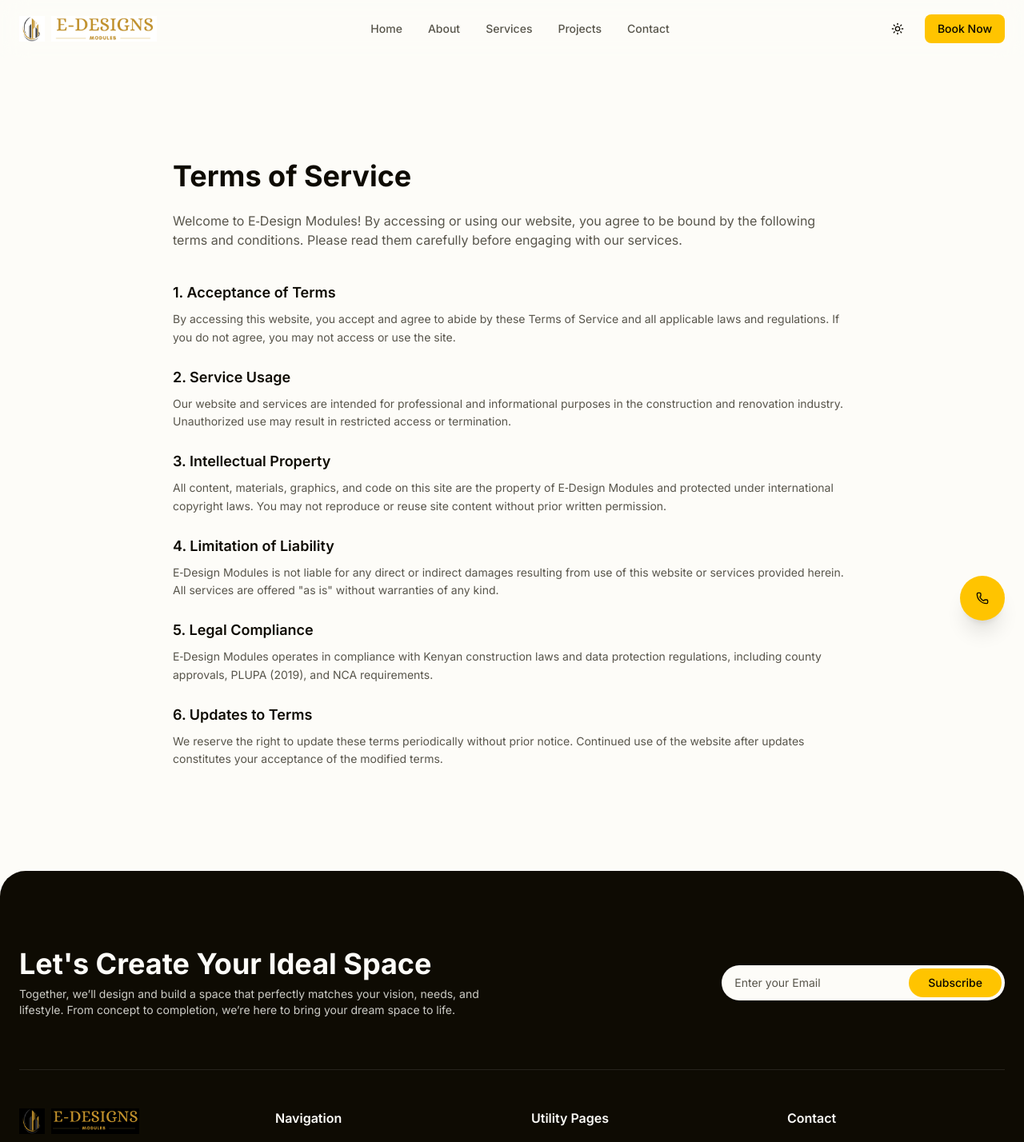
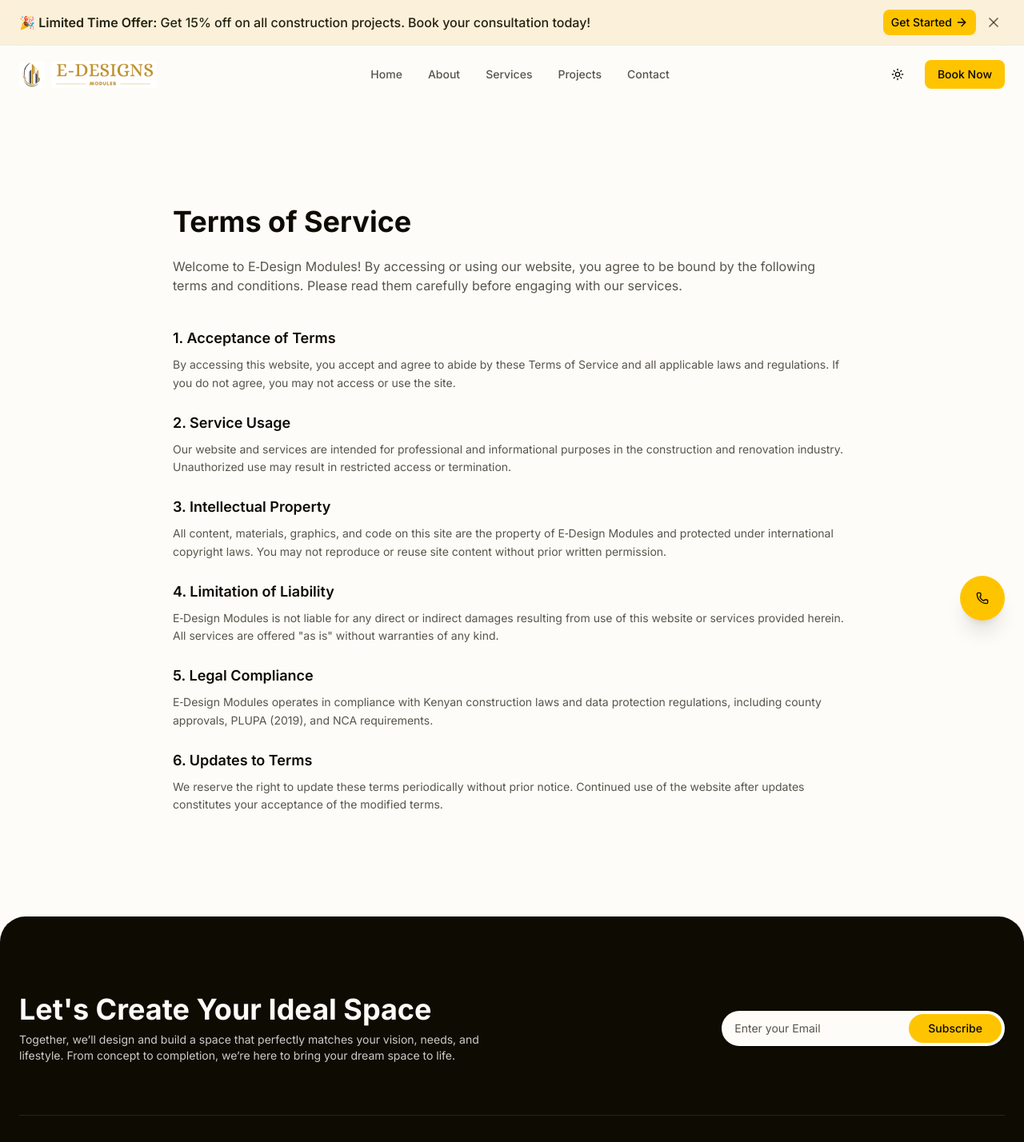
Before and after one commit to daveclinton/E-Modules, a Next.js app: page /terms in a window 1280 px wide. Shown: the top 1428 px of the page at 80% size. Built offline with nearby package versions, Linux system fonts and the light colour scheme.

Commit message:
feat: add email sending functionality

```diff
--- a/app/layout.tsx
+++ b/app/layout.tsx
@@ -5,11 +5,12 @@ import "./globals.css";
 import { Navbar } from "@/components/navbar";
 import Footer from "@/components/footer";
 import { FloatingContact } from "@/components/floating-contact";
+import { SalesBanner } from "@/components/sales-banner";
 
 const inter = Inter({ subsets: ["latin"] });
 
 export const metadata: Metadata = {
-  metadataBase: new URL("https://edesignmodules.co.ke"),
+  metadataBase: new URL("https://edesignmodules.com"),
   title: {
     default: "E‑Design Modules",
     template: "%s | E‑Design Modules",
@@ -17,7 +18,7 @@ export const metadata: Metadata = {
   description:
     "E‑Design Modules is a multidisciplinary construction and design company based in Kenya, providing integrated architectural, quantity surveying, and construction services. Trusted for accuracy, compliance, and reliable project delivery since 2010.",
   applicationName: "E‑Design Modules",
-  authors: [{ name: "E‑Design Modules", url: "https://edesignmodules.co.ke" }],
+  authors: [{ name: "E‑Design Modules", url: "https://edesignmodules.com" }],
   generator: "Next.js 15 + Shadcn UI",
   keywords: [
     "E‑Design Modules",
@@ -35,11 +36,11 @@ export const metadata: Metadata = {
     follow: true,
   },
   alternates: {
-    canonical: "https://edesignmodules.co.ke",
+    canonical: "https://edesignmodules.com",
   },
   openGraph: {
     type: "website",
-    url: "https://edesignmodules.co.ke",
+    url: "https://edesignmodules.com",
     title: "E‑Design Modules",
     description:
       "A multidisciplinary design and construction company offering architectural design, quantity surveying, and building solutions across Kenya.",
@@ -47,7 +48,7 @@ export const metadata: Metadata = {
     locale: "en_KE",
     images: [
       {
-        url: "https://edesignmodules.co.ke/og-image.jpg",
+        url: "https://edesignmodules.com/og-image.jpg",
         width: 1200,
         height: 630,
         alt: "E‑Design Modules | Designing with Purpose. Building to Standard.",
@@ -59,7 +60,7 @@ export const metadata: Metadata = {
     title: "E‑Design Modules",
     description:
       "Designing with Purpose. Building to Standard. Kenya’s trusted partner in integrated architectural design and construction.",
-    images: ["https://edesignmodules.co.ke/og-image.jpg"],
+    images: ["https://edesignmodules.com/og-image.png"],
     creator: "@edesignmodules",
   },
   icons: {
@@ -90,6 +91,7 @@ export default function RootLayout({
           enableSystem={false}
           disableTransitionOnChange={false}
         >
+            <SalesBanner />
             <Navbar />
             <main>{children}</main>
             <Footer />
--- a/components/footer/index.tsx
+++ b/components/footer/index.tsx
@@ -1,28 +1,85 @@
 "use client";
 
 import { Button } from "@/components/ui/button";
-import { Mail, Facebook, Instagram, Linkedin, Twitter } from "lucide-react";
+import { Mail, Facebook, Instagram, Linkedin, Twitter, CheckCircle2, AlertCircle, Loader2 } from "lucide-react";
 import Link from "next/link";
 import Image from "next/image";
 import { useTheme } from "next-themes";
 import { useEffect, useState, FormEvent } from "react";
+import clsx from "clsx";
 
 export default function Footer() {
   const { theme, resolvedTheme } = useTheme();
   const [mounted, setMounted] = useState(false);
   const [email, setEmail] = useState("");
+  const [emailError, setEmailError] = useState("");
+  const [isSubmitting, setIsSubmitting] = useState(false);
+  const [isSuccess, setIsSuccess] = useState(false);
+  const [touched, setTouched] = useState(false);
 
   // Avoid hydration mismatch
   useEffect(() => {
     setMounted(true);
   }, []);
 
-  const handleSubscribe = (e: FormEvent) => {
+  const validateEmail = (emailValue: string): string => {
+    if (!emailValue.trim()) {
+      return "Email is required";
+    }
+    const emailRegex = /^[^\s@]+@[^\s@]+\.[^\s@]+$/;
+    if (!emailRegex.test(emailValue)) {
+      return "Please enter a valid email address";
+    }
+    return "";
+  };
+
+  const handleEmailChange = (e: React.ChangeEvent<HTMLInputElement>) => {
+    const value = e.target.value;
+    setEmail(value);
+    setTouched(true);
+
+    if (touched) {
+      const error = validateEmail(value);
+      setEmailError(error);
+    }
+  };
+
+  const handleBlur = () => {
+    setTouched(true);
+    const error = validateEmail(email);
+    setEmailError(error);
+  };
+
+  const handleSubscribe = async (e: FormEvent) => {
     e.preventDefault();
-    if (email) {
-      // You can integrate with your email service here
-      window.location.href = `mailto:info@edesignmodules.co.ke?subject=Newsletter Subscription&body=Please subscribe ${email} to your newsletter.`;
+    setTouched(true);
+
+    const error = validateEmail(email);
+    if (error) {
+      setEmailError(error);
+      return;
+    }
+
+    setIsSubmitting(true);
+    setEmailError("");
+
+    // Simulate API call
+    try {
+      await new Promise((resolve) => setTimeout(resolve, 1500));
+
+      // Simulate successful submission
+      setIsSuccess(true);
       setEmail("");
+      setTouched(false);
+
+      // Reset success message after 5 seconds
+      setTimeout(() => {
+        setIsSuccess(false);
+      }, 5000);
+    } catch (error) {
+      setEmailError("Something went wrong. Please try again.");
+    } finally {
+      setIsSubmitting(false);
     }
   };
 
@@ -75,25 +132,65 @@ export default function Footer() {
             </p>
           </div>
 
+          <div className="w-full md:w-auto">
             <form
               onSubmit={handleSubscribe}
-            className="flex items-center gap-2 bg-background rounded-full p-1 pl-4 shadow-sm w-full md:w-auto"
+              className="flex flex-col gap-2"
             >
+              <div className="flex flex-col gap-1">
+                <div className={clsx(
+                  "flex items-center gap-2 bg-background rounded-full p-1 pl-4 shadow-sm transition-all",
+                  emailError ? "ring-2 ring-red-500/50" : "",
+                  isSuccess ? "ring-2 ring-green-500/50" : ""
+                )}>
                   <input
                     type="email"
                     placeholder="Enter your Email"
                     value={email}
-              onChange={(e) => setEmail(e.target.value)}
-              required
-              className="flex-1 bg-transparent outline-none text-sm text-foreground placeholder:text-muted-foreground"
+                    onChange={handleEmailChange}
+                    onBlur={handleBlur}
+                    disabled={isSubmitting || isSuccess}
+                    className="flex-1 bg-transparent outline-none text-sm text-foreground placeholder:text-muted-foreground disabled:opacity-50"
                   />
                   <Button
                     type="submit"
-              className="bg-primary text-primary-foreground rounded-full px-6"
+                    disabled={isSubmitting || isSuccess}
+                    className="bg-primary text-primary-foreground rounded-full px-6 disabled:opacity-50"
                   >
-              Subscribe
+                    {isSubmitting ? (
+                      <>
+                        <Loader2 className="w-4 h-4 mr-2 animate-spin" />
+                        Sending...
+                      </>
+                    ) : isSuccess ? (
+                      <>
+                        <CheckCircle2 className="w-4 h-4 mr-2" />
+                        Sent!
+                      </>
+                    ) : (
+                      "Subscribe"
+                    )}
                   </Button>
+                </div>
+
+                {/* Error Message */}
+                {emailError && touched && (
+                  <div className="flex items-center gap-1.5 text-red-400 text-xs px-4 animate-in slide-in-from-top-1">
+                    <AlertCircle className="w-3 h-3 flex-shrink-0" />
+                    <span>{emailError}</span>
+                  </div>
+                )}
+
+                {/* Success Message */}
+                {isSuccess && (
+                  <div className="flex items-center gap-1.5 text-green-400 text-xs px-4 animate-in slide-in-from-top-1">
+                    <CheckCircle2 className="w-3 h-3 flex-shrink-0" />
+                    <span>Thank you! We've sent a confirmation email to your inbox.</span>
+                  </div>
+                )}
+              </div>
             </form>
+          </div>
         </div>
 
         <div className="grid md:grid-cols-4 gap-12 border-t border-background/10 pt-12">
--- /dev/null
+++ b/components/sales-banner.tsx
@@ -0,0 +1,63 @@
+"use client";
+
+import { useState, useEffect } from "react";
+import { X, ArrowRight } from "lucide-react";
+import { Button } from "@/components/ui/button";
+
+export function SalesBanner() {
+  const [isVisible, setIsVisible] = useState(false);
+
+  useEffect(() => {
+    // Check if banner was dismissed in localStorage
+    const dismissed = localStorage.getItem("sales-banner-dismissed");
+    if (!dismissed) {
+      setIsVisible(true);
+    }
+  }, []);
+
+  const handleDismiss = () => {
+    setIsVisible(false);
+    localStorage.setItem("sales-banner-dismissed", "true");
+  };
+
+  const handleCTAClick = () => {
+    const element = document.getElementById("contact");
+    if (element) {
+      element.scrollIntoView({ behavior: "smooth", block: "start" });
+    }
+  };
+
+  if (!isVisible) return null;
+
+  return (
+    <div className="w-full bg-accent/80 backdrop-blur-sm border-b border-border/50 sticky top-0 z-[100]">
+      <div className="max-w-7xl mx-auto px-4 sm:px-6 py-2.5 sm:py-3">
+        <div className="flex items-center justify-between gap-4">
+          <div className="flex items-center gap-3 flex-1 min-w-0">
+            <p className="text-sm sm:text-base text-accent-foreground font-medium truncate">
+              <span className="hidden sm:inline">🎉 </span>
+              <span className="font-semibold">Limited Time Offer:</span> Get 15% off on all construction projects. Book your consultation today!
+            </p>
+          </div>
+          <div className="flex items-center gap-2 flex-shrink-0">
+            <Button
+              onClick={handleCTAClick}
+              size="sm"
+              className="bg-primary text-primary-foreground hover:bg-primary/90 h-8 px-3 sm:px-4 text-xs sm:text-sm hidden sm:flex items-center gap-1"
+            >
+              Get Started
+              <ArrowRight className="w-3 h-3 sm:w-4 sm:h-4" />
+            </Button>
+            <button
+              onClick={handleDismiss}
+              className="p-1 rounded-md hover:bg-background/20 transition-colors text-accent-foreground/70 hover:text-accent-foreground"
+              aria-label="Dismiss banner"
+            >
+              <X className="w-4 h-4 sm:w-5 sm:h-5" />
+            </button>
+          </div>
+        </div>
+      </div>
+    </div>
+  );
+}
```
Also changed, not shown: public/apple-touch-icon.png (added), 1 other file (tests, documents, lock files or other folders). Lines whose indentation alone changed are shown as unchanged.
